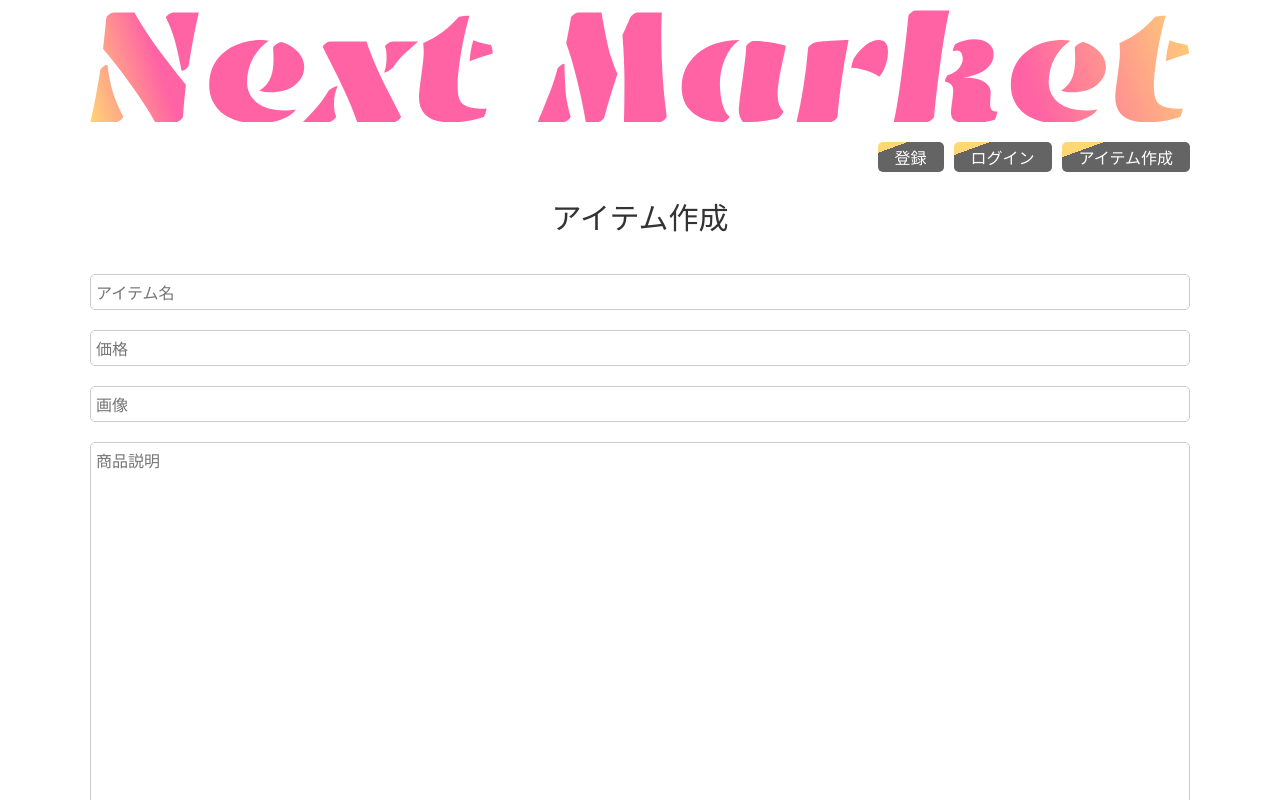
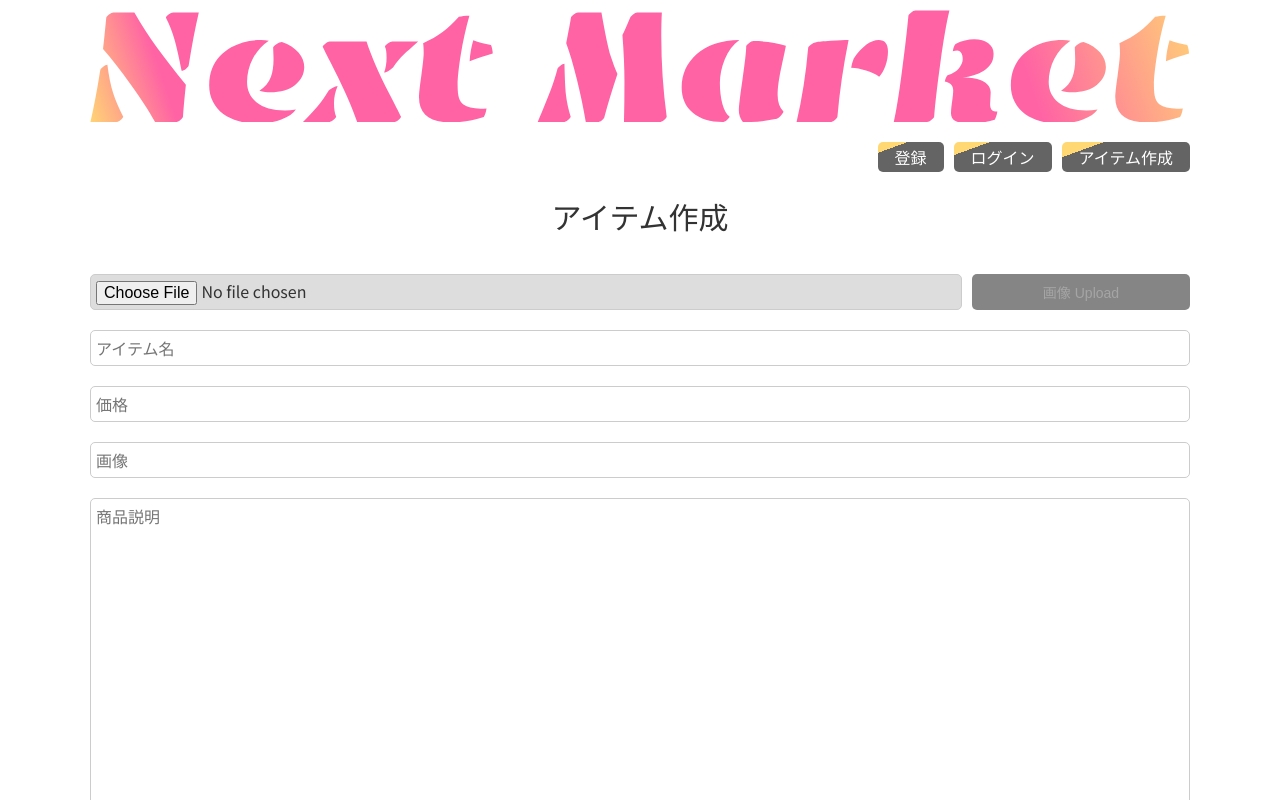
Before and after one commit to ekatopub/fleemarketapp-with-nextjs-nodejs-javascript, a Next.js app: page /item/create in a window 1280 px wide. Shown: the top 800 px of the page. Built offline with nearby package versions, Linux system fonts and the light colour scheme; sample sign-in values are in the browser's storage.

Commit message:
lift images to cloud

```diff
--- /dev/null
+++ b/components/imgInput.js
@@ -0,0 +1,38 @@
+import { useState } from "react";
+
+const ImgInput = (props) => {
+	const [imageFile, setImageFile] = useState("");
+
+	const handleClick = async () => {
+		try {
+			const data = new FormData();
+			data.append("file", imageFile);
+			data.append("upload_preset", "Unsigned55");
+			data.append("cloud_name", "dm23guqtl");
+			const response = await fetch(
+				"https://api.cloudinary.com/v1_1/dm23guqtl/image/upload/",
+				{ method: "POST", body: data }
+			);
+			const jsonData = await response.json();
+			await props.setImage(jsonData.url);
+			alert(" 画像アップロード成功 ");
+		} catch {
+			alert(" 画像アップロード失敗 ");
+		}
+	};
+	return (
+		<div className="img-input">
+			<input
+				type="file"
+				onChange={(e) => setImageFile(e.target.files[0])}
+				accept="image/png, image/jpg"
+			/>
+			<button onClick={handleClick} disabled={!imageFile}>
+				{" "}
+				画像 Upload
+			</button>
+		</div>
+	);
+};
+
+export default ImgInput;
--- /dev/null
+++ b/next.config.js
@@ -0,0 +1,18 @@
+/** @type {import('next').NextConfig} */
+const nextConfig = {
+	reactStrictMode: true,
+
+	images: {
+		remotePatterns: [
+			{
+				protocol: "https",
+				hostname: "res.cloudinary.com",
+			},
+		],
+	},
+	images: {
+		domains: ["res.cloudinary.com"],
+	},
+};
+
+module.exports = nextConfig;
--- a/pages/item/create.js
+++ b/pages/item/create.js
@@ -2,6 +2,7 @@
 import { useState, useEffect } from "react";
 import useAuth from "../../utils/useAuth";
 import Head from "next/head";
+import ImgInput from "../../components/imgInput";
 
 const CreateItem = () => {
 	const [title, setTitle] = useState("");
@@ -48,7 +49,7 @@
 			});
 			const jsonData = await response.json();
 			alert(jsonData.message);
-		} catch (err) {
+		} catch {
 			alert(" アイテム作成失敗 ");
 		}
 	};
@@ -64,6 +65,7 @@
 					<title> アイテム作成 </title>
 				</Head>
 				<h1 className="page-title"> アイテム作成 </h1>
+				<ImgInput setImage={setImage} />
 				<form onSubmit={handleSubmit}>
 					<input
 						value={title}
--- a/pages/item/update/[id].js
+++ b/pages/item/update/[id].js
@@ -2,6 +2,7 @@
 import { useState } from "react";
 import useAuth from "../../../utils/useAuth";
 import Head from "next/head";
+import ImgInput from "../../../components/imgInput";
 
 const UpdateItem = (props) => {
 	const loginUser = useAuth();
@@ -64,6 +65,7 @@
 					<title> アイテム編集 </title>
 				</Head>
 				<h1 className="page-title"> アイテム編集 </h1>
+				<ImgInput setImage={setImage} />
 				<form onSubmit={handleSubmit}>
 					<input
 						value={title}
```
